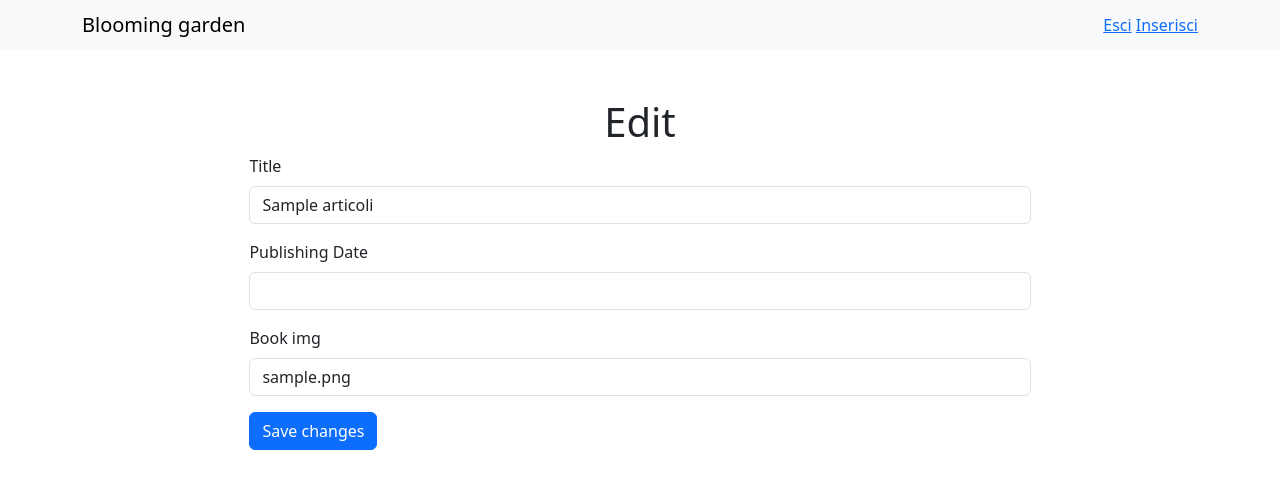
After one commit to dama-p/BE-S5-L5-Weekly-Project, a PHP site: page /update.php?id=1 in a window 1280 px wide. The commit adds this page. Shown: the top 489 px of the page. Run offline with PHP 8.4, Linux system fonts and the light colour scheme; tables that the repository leaves empty or names only in its code hold one stand-in row (values such as "Sample post").

Commit message:
Added update

```diff
--- /dev/null
+++ b/update.php
@@ -0,0 +1,55 @@
+<?php
+
+include __DIR__ . '/init.php';
+include __DIR__ . '/header.php';
+
+$myId = $_GET["id"];
+
+$stmt = $pdo->prepare('SELECT * FROM articoli WHERE id = ?');
+$stmt->execute([$myId]);
+$row = $stmt->fetch();
+
+
+
+if ($_SERVER['REQUEST_METHOD'] === 'POST') {
+
+        // Ottenere i dati dal form
+        $nome = $_POST['nome'];
+        $prezzo = $_POST['prezzo'];
+        $img = $_POST['img'];
+
+        $stmt = $pdo->prepare("UPDATE articoli SET nome = :nome, prezzo = :prezzo, img = :img WHERE id = $myId");
+        $stmt->execute([
+            'nome' => $nome,
+            'prezzo' => $prezzo,
+            'img' => $img,
+
+        ]);
+        header('Location: admin.php');
+
+
+}
+
+?>
+
+<div style="max-width: 70%;" class="mx-auto">
+
+<h1 class="text-center">Edit</h1>
+
+<form action="" method="POST" novalidate>
+    <input type="hidden" name="id" value="<?= $row['id'] ?>">
+    <div class="mb-3">
+        <label for="nome" class="form-label">Title</label>
+        <input type="text" class="form-control" id="nome" name="nome" value="<?= $row['nome'] ?>">
+    </div>
+    <div class="mb-3">
+        <label for="prezzo" class="form-label">Publishing Date</label>
+        <input type="number" class="form-control" id="prezzo" name="prezzo" value="<?= $row['prezzo'] ?>">
+    </div>
+    <div class="mb-3">
+        <label for="img" class="form-label">Book img</label>
+        <input type="text" class="form-control" id="img" name="img" value="<?= $row['img'] ?>">
+    </div>
+    <button type="submit" class="btn btn-primary">Save changes</button>
+</form>
+</div>
```
Also changed, not shown: admin.php (+7 -2 lines), classes/Product.php (+7 -0 lines), delete.php (added, +9 -0 lines), inserisci.php (+22 -1 lines).
